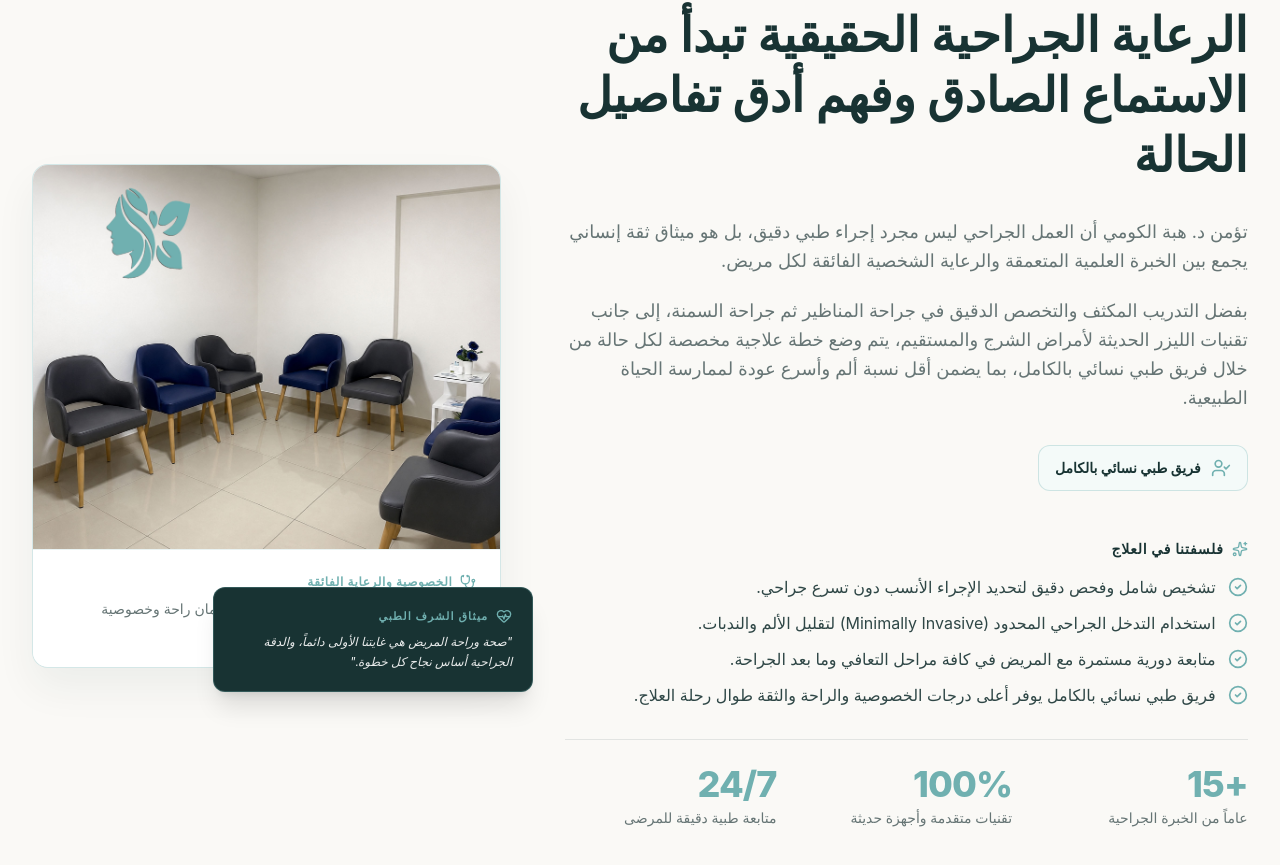
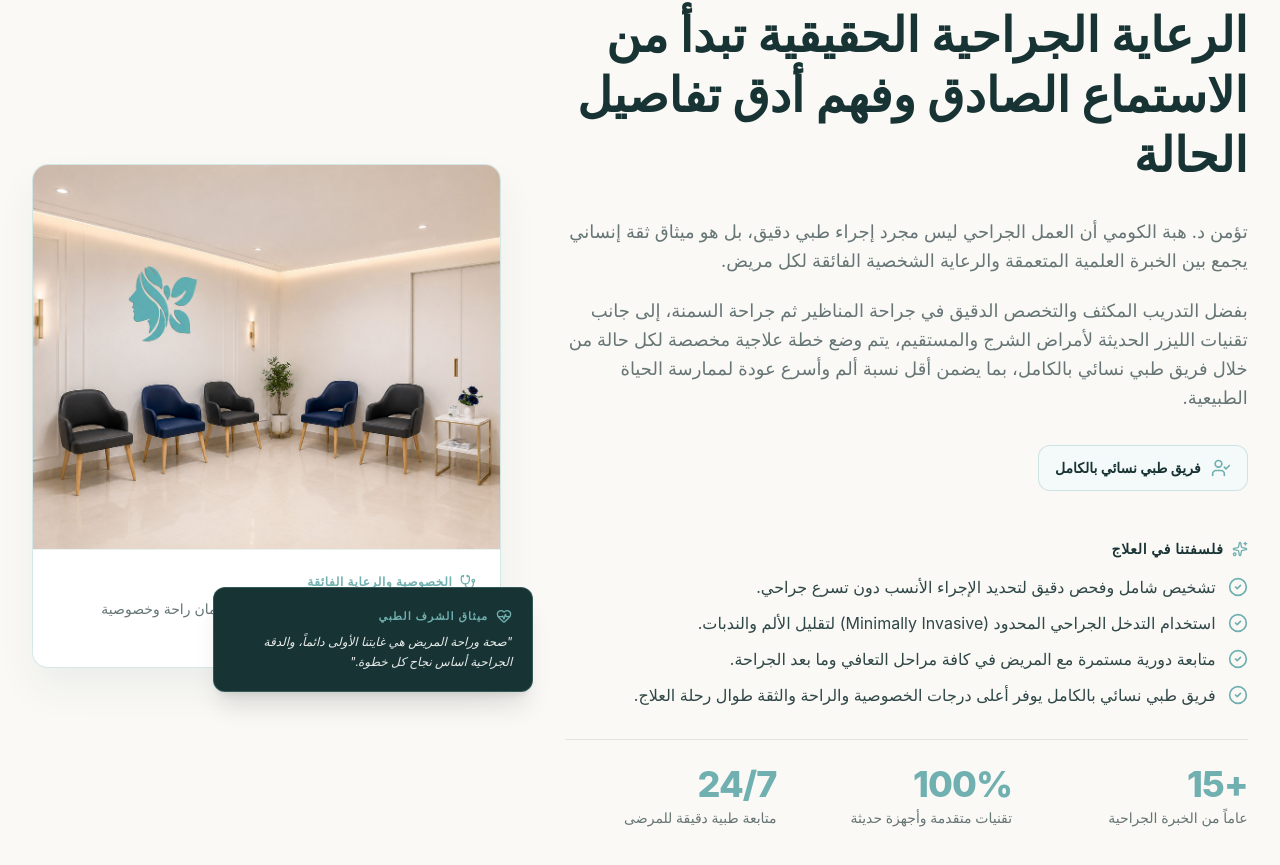
Before and after one commit to eslamshyba220-debug/Dr.-Heba-El-Komy, a React (Vite) app: page / in a window 1280 px wide. Shown: the part 1211-2076 px from the top of the page. Built offline with nearby package versions, Linux system fonts and the light colour scheme; a web font is replaced by a local one.

Commit message:
Replace about section image

```diff
--- a/src/components/AboutSection.tsx
+++ b/src/components/AboutSection.tsx
@@ -87,7 +87,7 @@ export const AboutSection: React.FC<AboutSectionProps> = ({ lang }) => {
               {/* Asymmetric Outer Frame */}
               <div className="relative rounded-2xl overflow-hidden border border-[#70B0B0]/30 shadow-[0_20px_40px_rgba(24,51,51,0.06)] bg-white">
                 <img
-                  src="/11.jpg"
+                  src="/12.jpg"
                   alt="د. هبة الكومي"
                   width={1024}
                   height={1024}
```
Also changed, not shown: Public/11.jpg (deleted), Public/12.jpg (added).
